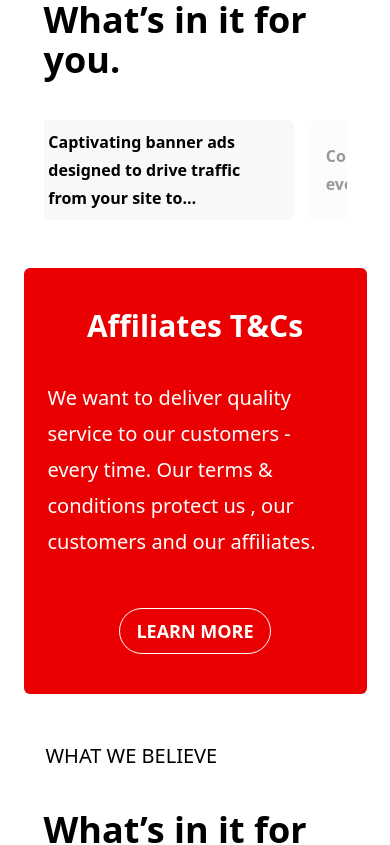
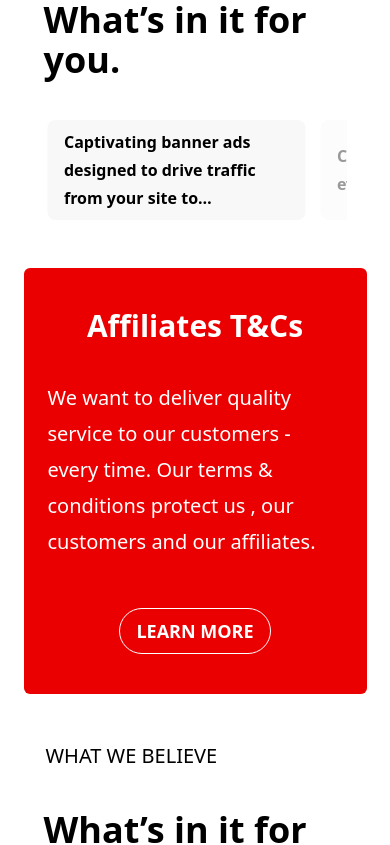
Before and after one commit to DeepInfynno/ltg, a Next.js app: page /affiliates in a window 390 px wide. Shown: the part 1600-2445 px from the top of the page. Built offline with nearby package versions, Linux system fonts and the light colour scheme; what @material-tailwind/react would draw is missing.

Commit message:
fix:slider responsive changes

```diff
--- a/components/Offices.tsx
+++ b/components/Offices.tsx
@@ -46,7 +46,7 @@ const Offices = () => {
         </h1>
       </div>
       <div className=" w-full mt-11 2xl:mt-[88px]">
-        <div className="xs:px-4 lg:px-10 xl:px-44 2xl:px-32">
+        <div className="office xs:px-4 lg:px-10 xl:px-44 2xl:px-32">
           <SliderComponenet
             setCurrentIndex={setCurrentIndex}
             sliderFor={"office"}
--- a/components/Slider.tsx
+++ b/components/Slider.tsx
@@ -184,7 +184,7 @@ const SliderComponenet = ({
         breakpoint: 480,
         settings: {
           infinite: true,
-          slidesToShow: 1.1,
+          slidesToShow: 1.12,
           speed: 500,
         },
       },
--- a/pages/affiliates.tsx
+++ b/pages/affiliates.tsx
@@ -109,9 +109,10 @@ const Affiliate: NextPageWithLayout = () => {
       <div className="mt-12 container mx-auto sm:px-4 px-9">
         <h1 className="text-xl font-normal ml-0.5">WHAT WE BELIEVE</h1>
         <h1 className="mt-10 text-4xl font-bold"> What’s in it for you.</h1>
-        <div className="lg:py-20 md:py-16 md:pb-16 pb-12">
+        <div className="affiliate lg:py-20 md:py-16 md:pb-16 pb-12">
           <SliderComponenet
             setCurrentIndex={setCurrentIndex}
+            sliderFor={"affiliate"}
             componenetData={believesData.map((believe, index) => {
               return (
                 <div
@@ -183,9 +184,10 @@ const Affiliate: NextPageWithLayout = () => {
               className="w-[100%] h-[100%] sticky z-[-1000]"
             />
           </div>
-          <div className="lg:py-20 md:py-16 md:pb-12 pb-12">
+          <div className="affiliate lg:py-20 md:py-16 md:pb-12 pb-12">
             <SliderComponenet
               setCurrentIndex={setCurrentIndex2}
+              sliderFor={"affiliate"}
               componenetData={believesData2.map((believe, index) => {
                 return (
                   <div
--- a/styles/globals.css
+++ b/styles/globals.css
@@ -22,6 +22,13 @@
   gap: 15px !important;
 }
 
+.affiliate .slick-track {
+  display: flex !important;
+  flex-direction: row !important;
+  margin: 0 20px !important;
+  gap: 15px !important;
+}
+
 .slick-next {
   display: none !important;
 }
@@ -34,6 +41,17 @@
 #inputID::placeholder {
   text-align: center;
 }
+@media only screen and (min-width: 1024px) and (max-width: 1500px) {
+  .affiliate .slick-track {
+    margin: 0 35px !important;
+  }
+}
+
+@media only screen and (min-width: 600px) and (max-width: 1024px) {
+  .affiliate .slick-track {
+    margin: 0 5px !important;
+  }
+}
 @media only screen and (max-width: 600px) {
   .highlight-slider .slick-list {
     width: 90vw;
@@ -41,3 +59,13 @@
     max-width: 322px;
   }
 }
+@media only screen and (max-width: 600px) and (min-width: 376px) {
+  .office .slick-track {
+    margin: 0 20px !important;
+  }
+}
+@media only screen and (max-width: 376px) {
+  .affiliate .slick-track {
+    margin: 0 0px !important;
+  }
+}
```
